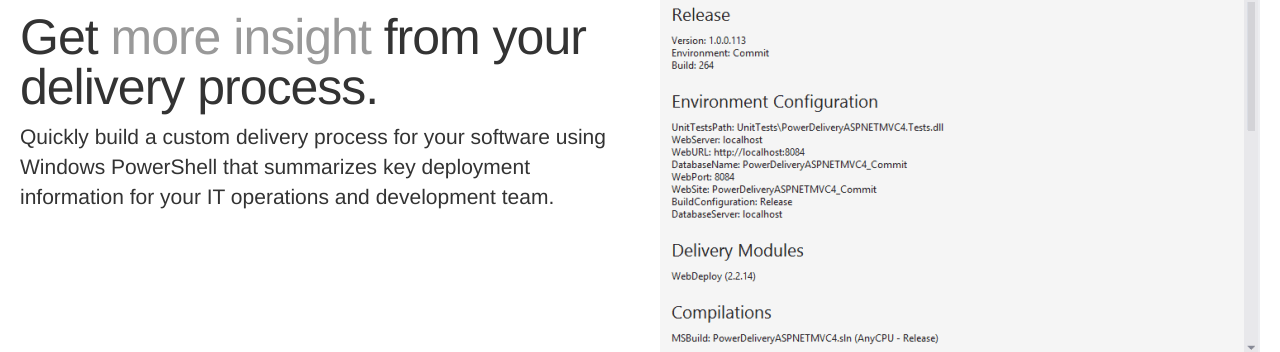
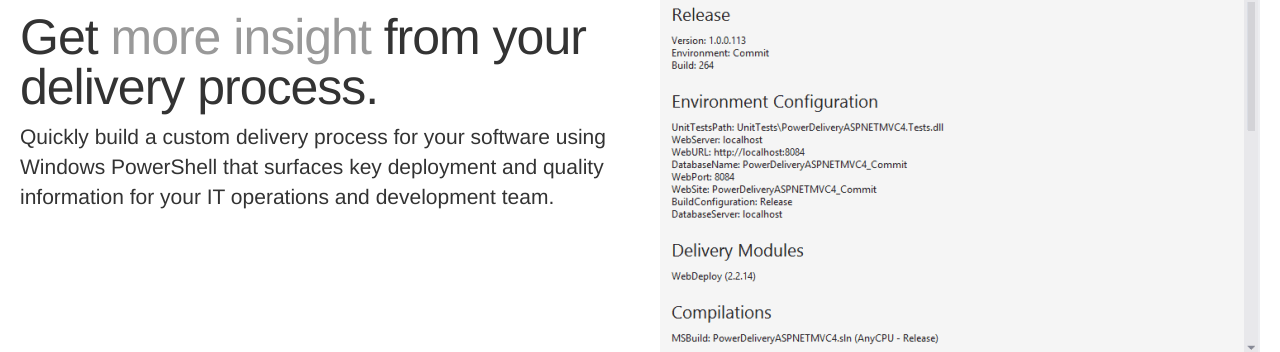
Before and after one commit to eavonius/powerdelivery, a Jekyll site: the page built from index.html, in a window 1280 px wide and 900 px high, scrolled down 821 px. Shown: the part 135-487 px from the top of the window. Built offline with Jekyll 4.4.1, drawn with Linux system fonts in a browser that asks for light colours; nearby versions of some CDN libraries.

Commit message:
Another reword.

```diff
--- a/create.markdown
+++ b/create.markdown
@@ -674,7 +674,7 @@ SetupEnvironment {
 		This is done by calling the <a href="reference.html#import_deliverymodule_cmdlet">Import-DeliveryModule</a>
 		cmdlet at the top of your script (outside of a block). If you are familiar with the C# programming language,
 		this is analagous to putting a "using" statement at the top of a class file.</p>
-		<p>Below is an example of importing the <a href="reference.html#web_deploy_module">WebDeploy</a> module
+		<p>Below is an example of importing the <a href="reference.html#webdeploy_module">WebDeploy</a> module
 		included with powerdelivery. See the <a href="reference.html#modules">module reference</a> for details of
 		which modules are included with powerdelivery.</p>
 		{% highlight powershell %}Pipeline 'MyProduct' -Version '1.0.0'
--- a/index.html
+++ b/index.html
@@ -89,7 +89,7 @@ layout: page
 	<h2 class="featurette-heading">Get <span class="muted">more insight</span> from your delivery process.</h2>
 
 	<p class="lead">Quickly build a custom delivery process for your software using Windows PowerShell that
-	summarizes key deployment information for your IT operations and development team.</p>
+	surfaces key deployment and quality information for your IT operations and development team.</p>
 
   </div>
 
```
